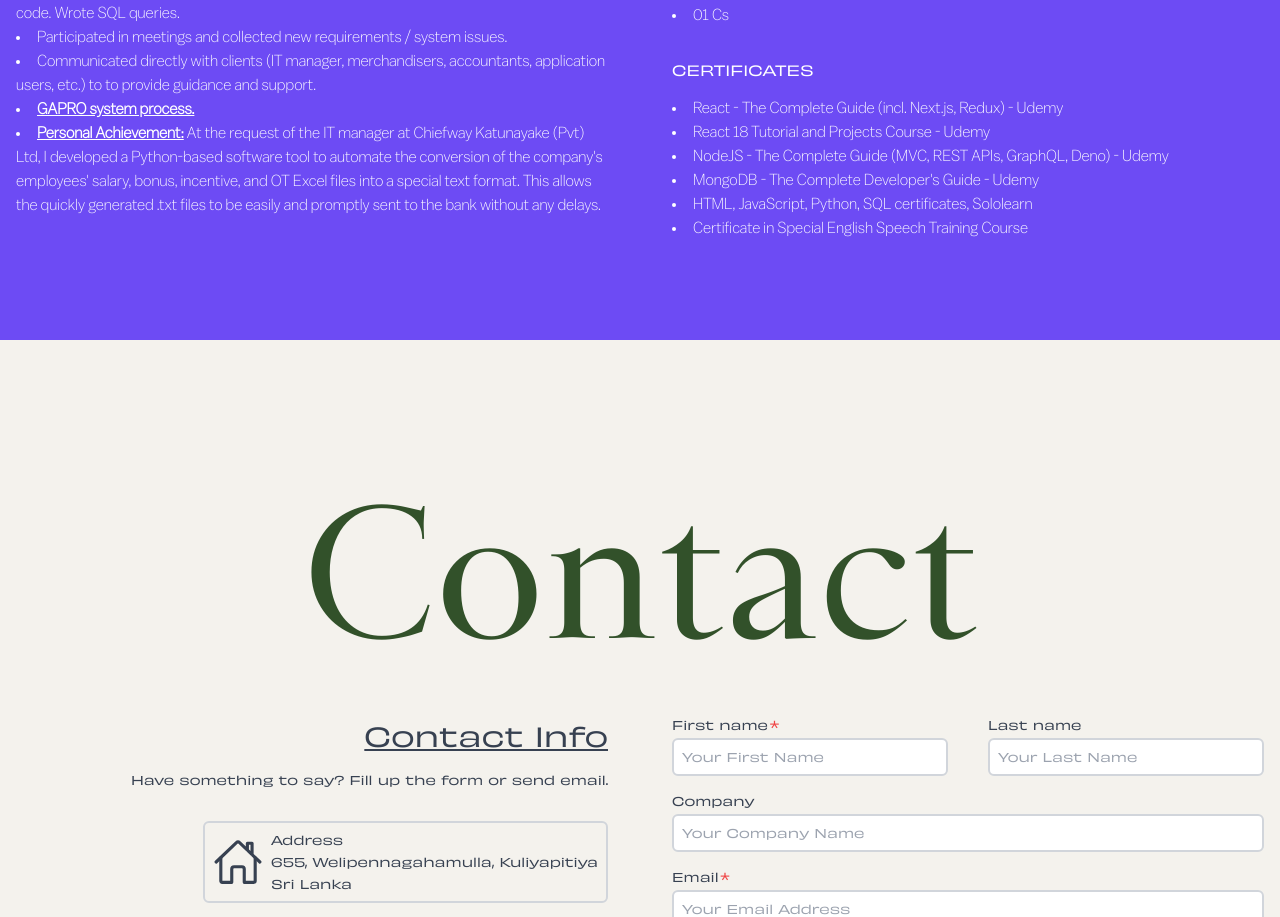
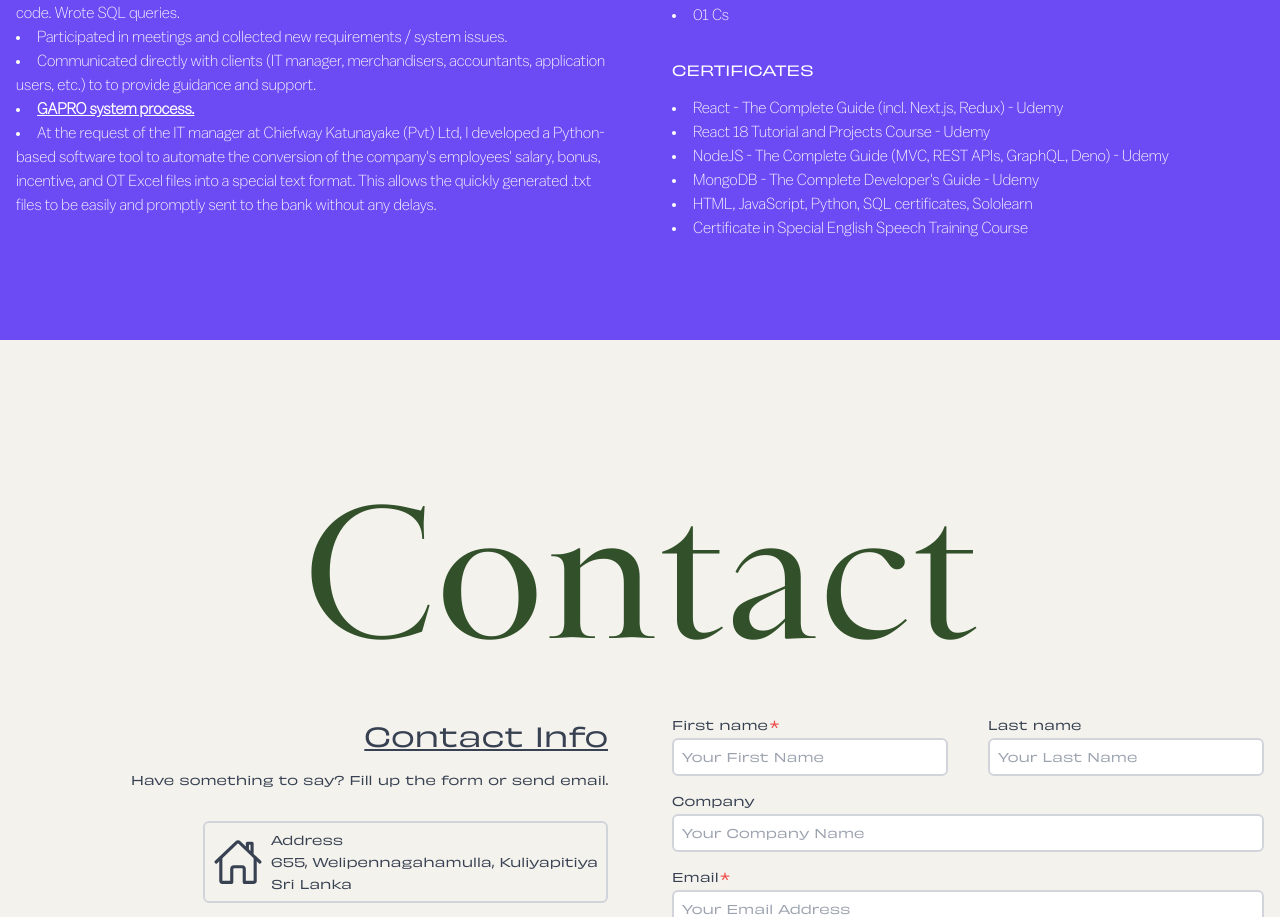
Before and after one commit to sanuja-gayantha/React-portfolio, a React (Vite) app: page / in a window 1280 px wide. Shown: the part 4127-5044 px from the top of the page. Built offline with nearby package versions, Linux system fonts and the light colour scheme.

Commit message:
Update Experience.tsx

```diff
--- a/src/pages/Experience.tsx
+++ b/src/pages/Experience.tsx
@@ -57,7 +57,7 @@ const Experience = () => {
                   <li>Participated in meetings and collected new requirements / system issues.</li>
                   <li>Communicated directly with clients (IT manager, merchandisers, accountants, application users, etc.) to to provide guidance and support.</li>
                   <li onClick={() => openInNewTab("https://drive.google.com/file/d/1tUwhjfbM8M5hsf7Bk1QmS9soCqTcKa7B/view?usp=sharing")}><span className="font-semibold underline cursor-pointer">GAPRO system process.</span> </li>
-                  <li><span className="font-semibold underline">Personal Achievement:</span> At the request of the IT manager at Chiefway Katunayake (Pvt) Ltd, I developed a Python-based software tool to automate the conversion of the company's employees' salary, bonus, incentive, and OT Excel files into a special text format. This allows the quickly generated .txt files to be easily and promptly sent to the bank without any delays.</li>
+                  <li>At the request of the IT manager at Chiefway Katunayake (Pvt) Ltd, I developed a Python-based software tool to automate the conversion of the company's employees' salary, bonus, incentive, and OT Excel files into a special text format. This allows the quickly generated .txt files to be easily and promptly sent to the bank without any delays.</li>
                 </ul >
               </div>
 
```
